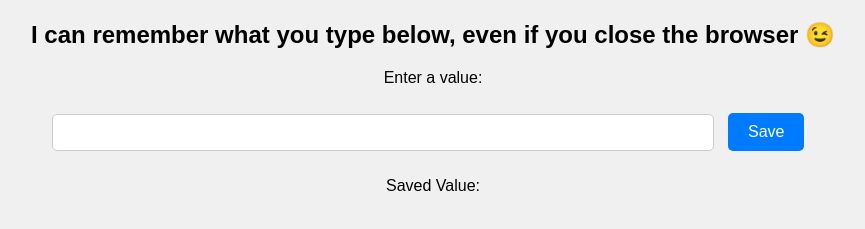
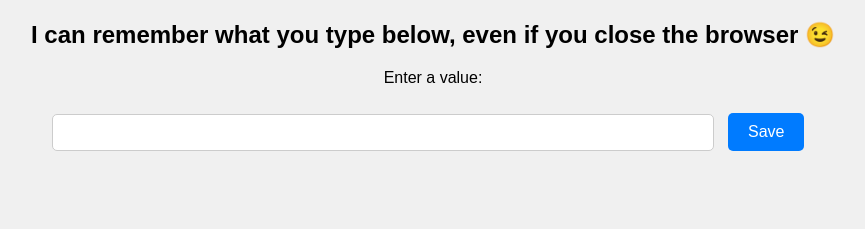
Before and after one commit to org-45/yantra-lite, a plain HTML site: page participants/pfieffer/index.html in a window 1280 px wide. Shown: the part 59-288 px from the top of the page, without its empty margins (207-1072 px from the left). Drawn offline with Linux system fonts and the light colour scheme.

Commit message:
fix: Get rid of the paragraph Saved Value label

```diff
--- a/participants/pfieffer/index.html
+++ b/participants/pfieffer/index.html
@@ -14,7 +14,6 @@
     <input type="text" id="inputValue">
     <button onclick="saveToLocalStorage()">Save</button>
 
-    <p>Saved Value:</p>
     <div id="savedValue"></div>
 
     <script src="./local-storage.js"></script>
```
